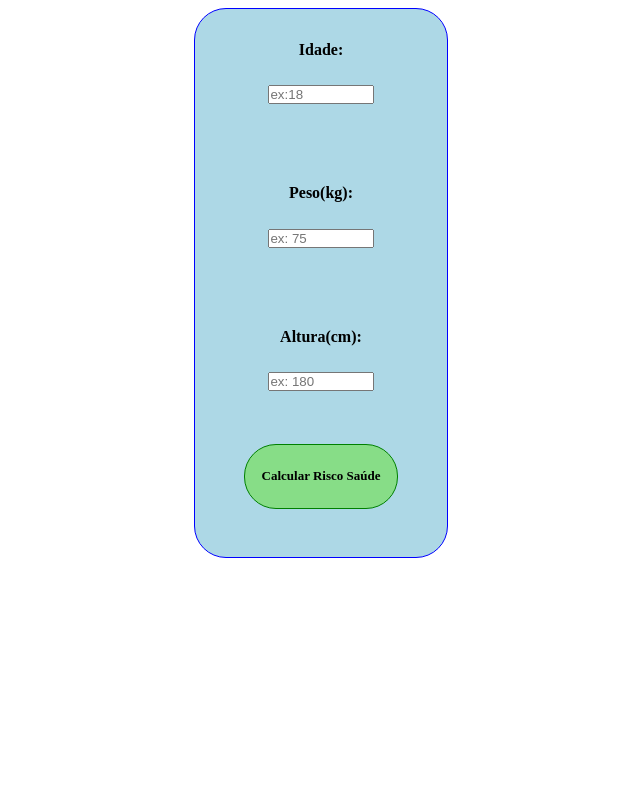
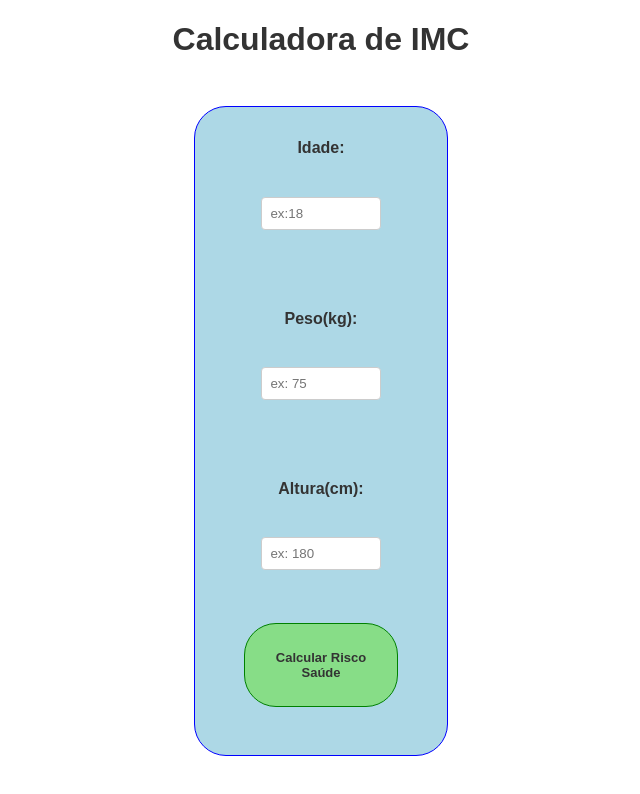
Before and after one commit to leonardoPardal/scriptImc, a plain HTML site: page Template/index.html in a window 1280 px wide. Shown: the whole page, without its empty margins (319-959 px from the left). Drawn offline with Linux system fonts and the light colour scheme.

Commit message:
finnal_commit

```diff
--- a/Style/style.css
+++ b/Style/style.css
@@ -1,8 +1,18 @@
 * {
     padding: 0;
     font-weight: bolder;
+    font-family: 'Arial', sans-serif;
+    color: #333;
 }
+.title {
+    width: 100%;
+    display: flex;
+    align-items: center;
+    justify-content: center;
+    font-size: 2rem;
+    margin-bottom: 3rem;
 
+}
 .content_container {
 
     width: 20%;
@@ -12,7 +22,7 @@
     justify-content: center;
     align-items: center;
     border: blue 1px solid;
-    height: 500px;
+    height: 600px;
     padding: 0 0 3rem 0;
     border-radius: 2rem;
     background-color: lightblue;
@@ -27,7 +37,7 @@
     flex-flow: column;
     justify-content: space-between;
     text-align: center;
-    height: 100%;
+    height: 90%;
 
 
 }
@@ -38,6 +48,10 @@ input {
     margin: auto;
     margin-top: 1rem;
     margin-bottom: 1rem;
+    padding: 0.5rem;
+    border: 1px solid #ccc;
+    border-radius: 4px;
+    transition: border-color 0.3s ease;
     font-weight: initial;
 }
 
@@ -45,9 +59,10 @@ input {
 
     border: 1px solid green;
     border-radius: 2rem;
-    font-size: 14px;
+    font-size: 8px;
+    text-align: center;
     width: 60%;
-    height: 80%;
+    height: 70%;
     margin: auto;
     margin-top: 0.3rem;
     background-color: rgb(135, 221, 135);
@@ -66,7 +81,8 @@ input {
 
 .calculate:hover {
 
-    background-color: green;
+    background-color:  #4caf50;
+    transform: scale(1.05);
 }
 
 .answer {
--- a/Template/index.html
+++ b/Template/index.html
@@ -8,6 +8,8 @@
     <link rel="stylesheet" href="../Style/style.css">
 </head>
 <body>
+
+    <h1 class="title">Calculadora de IMC</h1>
     <div class="content_container">
 
         <div class="label_design">
```
Also changed, not shown: Script/script.js (line endings or trailing spaces).
